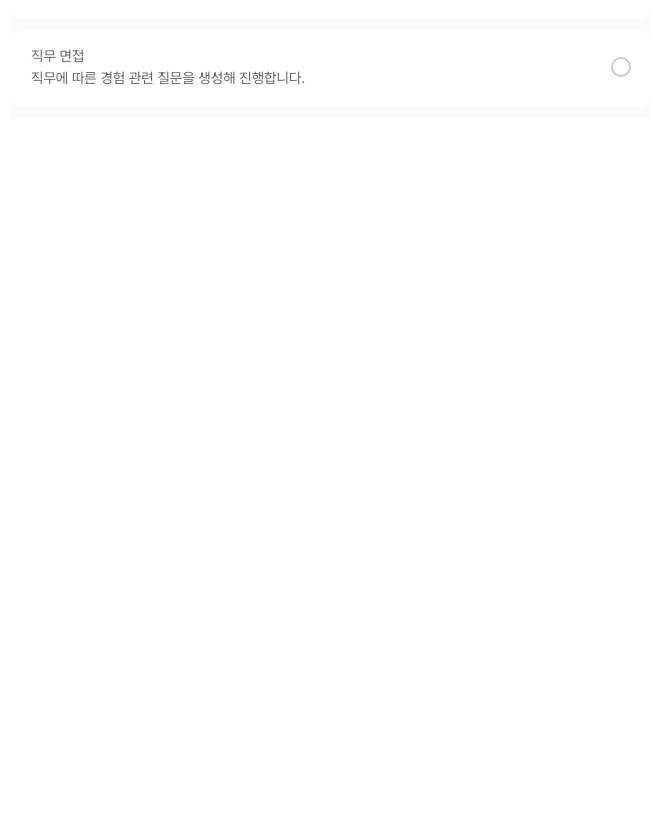
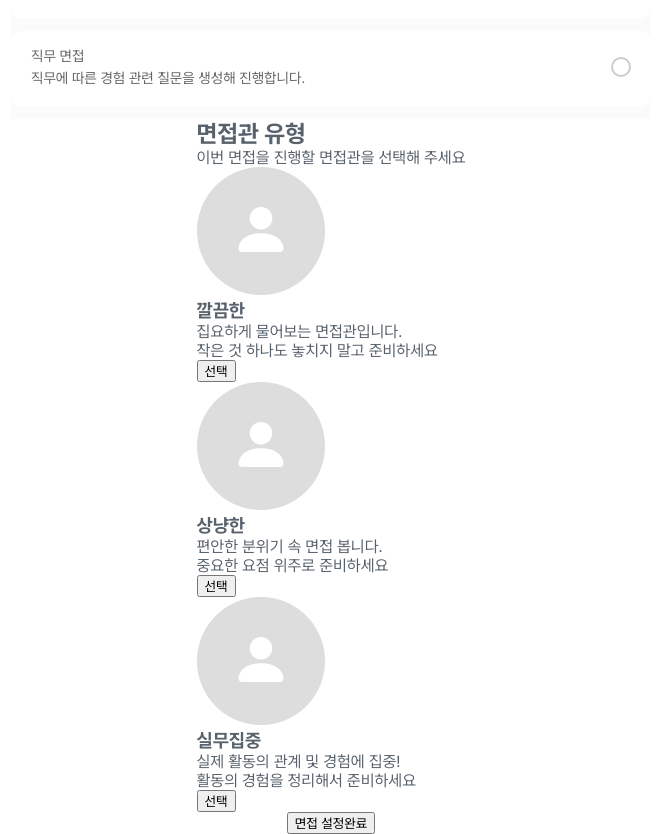
Before and after one commit to Hanium-Premind/Premind_FE, a React (Create React App) app: page /interview in a window 1280 px wide. Shown: the part 983-1817 px from the top of the page, without its empty margins (309-971 px from the left). Before the commit the page ends 1102 px from the top, so only its background shows below. Built offline with nearby package versions, Linux system fonts and the light colour scheme.

Commit message:
feat: 연습모드 작업중

```diff
--- a/src/App.js
+++ b/src/App.js
@@ -3,7 +3,7 @@ import './assets/sass/common.scss';
 import Navbar from './pages/Navbar';
 import Home from './pages/Home';
 import Interview from './pages/Interview/InterviewMain';
-import InterviewPractice from './pages/Interview/InterviewPrac';
+
 // import InterviewRecords from './pages/Interview/InterviewRecords';
 // import Portfolio from './pages/Portfolio';
 // import MyPage from './pages/MyPage';
@@ -19,7 +19,6 @@ const App = () => {
         {/* ✅ 각 페이지 라우팅 */}
         <Route path="/" element={<Home />} />
         <Route path="/interview" element={<Interview />} />
-        <Route path="/interview/practice" element={<InterviewPractice />} />
         {/* <Route path="/portfolio" element={<Portfolio />} /> */}
         {/* <Route path="/mypage" element={<MyPage />} /> */}
         {/* <Route path="/signup" element={<Signup />} /> */}
--- a/src/assets/sass/interview.scss
+++ b/src/assets/sass/interview.scss
@@ -37,8 +37,15 @@
       padding: 24px;
 
       &.active {
-        box-shadow: 0 6px 20px rgba(0,0,0,0.1);
-        transform: translateY(-4px);
+        background: #379A6F;
+        color: #fff;
+
+          .select-btn {
+          opacity: 1;
+          background: #fff;
+          color: #379A6F;
+          }
+
       }
 
       .card-header {
@@ -154,4 +161,39 @@
       }
     }
   }
+  .question-count-section {
+    max-width: 640px;
+    margin: 0 auto 40px;
+    text-align: left;
+
+    .section-title {
+      font-size: 1.5rem;
+      font-weight: 600;
+      color: #333;
+      margin-bottom: 8px;
+    }
+    .section-sub {
+      font-size: 0.95rem;
+      color: #666;
+      margin-bottom: 16px;
+    }
+
+    .count-control {
+      display: flex;
+      justify-content: flex-start;
+      align-items: center;
+
+      .count-select {
+        padding: 8px 12px;
+        font-size: 1rem;
+        border: 1px solid #28a745;
+        border-radius: 6px;
+        appearance: none;
+        background-size: 12px;
+        width: 120px;
+        cursor: pointer;
+      }
+    }
+  }
+
 }
--- a/src/pages/Interview/InterviewMain.jsx
+++ b/src/pages/Interview/InterviewMain.jsx
@@ -6,6 +6,7 @@ import { useNavigate } from 'react-router-dom';
 import intIcon1 from '../../assets/img/intIcon1.png';
 import intIcon2 from '../../assets/img/intIcon2.png';
 import intIcon3 from '../../assets/img/intIcon3.png';
+import ivIcon from '../../assets/img/Icons.png';
 
 const MODES = [
   {
@@ -14,7 +15,6 @@ const MODES = [
     desc1: '면접 부담 없이 편안하게 몇 번이든',
     desc2: '내가 원하는 대로!',
     img: intIcon1,
-    path: '/interview/practice' ,
   },
   {
     id: 'real',
@@ -22,7 +22,6 @@ const MODES = [
     desc1: '실제 면접처럼 처음부터 긴장감 있게',
     desc2: '확실하게 준비!',
     img: intIcon2,
-    path: '/interview/real',
   },
   {
     id: 'review',
@@ -30,7 +29,30 @@ const MODES = [
     desc1: '내가 놓치고 있던 부분을 다시 복기하며',
     desc2: '더 나은 답변 준비!',
     img: intIcon3,
-    path: '/interview/review',
+  }
+];
+
+const INTERVIEWERS = [
+  {
+    id: 'strict',
+    title: '깔끔한',
+    desc1: '집요하게 물어보는 면접관입니다.',
+    desc2: '작은 것 하나도 놓치지 말고 준비하세요',
+    icon: ivIcon
+  },
+  {
+    id: 'friendly',
+    title: '상냥한',
+    desc1: '편안한 분위기 속 면접 봅니다.',
+    desc2: '중요한 요점 위주로 준비하세요',
+    icon: ivIcon
+  },
+  {
+    id: 'practical',
+    title: '실무집중',
+    desc1: '실제 활동의 관계 및 경험에 집중!',
+    desc2: '활동의 경험을 정리해서 준비하세요',
+    icon: ivIcon
   }
 ];
 
@@ -43,7 +65,16 @@ const TYPES = [
 export default function InterviewSetup() {
   const [selectedMode, setSelectedMode] = useState(null);
   const [selectedType, setSelectedType] = useState(null);
+  const [questionCount, setQuestionCount] = useState(10);
+  const [selectedInterviewer, setSelectedInterviewer] = useState(null);
+  const [resume, setResume] = useState('');
+  const [portfolio, setPortfolio] = useState('');
   const navigate = useNavigate();
+
+  const handleSelectMode = (modeId) => {
+    setSelectedMode(modeId);
+    // TODO: 백엔드로 선택값 전송하는 로직 추가하기
+  };
 
   return (
     <div className="interview-setup">
@@ -68,7 +99,7 @@ export default function InterviewSetup() {
               className="select-btn"
               onClick={e => {
                 e.stopPropagation();
-                navigate(mode.path);
+                handleSelectMode(mode.id);
               }}
             >
               선택
@@ -100,6 +131,76 @@ export default function InterviewSetup() {
           ))}
         </ul>
       </div>
+      {/* 3. 연습 모드일 때만: 질문 갯수 드롭다운 */}
+      {selectedMode === 'practice' && (
+        <section className="question-count-section">
+          <h2 className="section-title">면접 질문 갯수</h2>
+          <p className="section-sub">
+            이번 면접에서 진행할 질문의 갯수를 설정해 주세요.
+            설정 없으면 기본(10개)으로 진행됩니다.
+          </p>
+          <div className="count-control">
+            <select
+              className="count-select"
+              value={questionCount}
+              onChange={e => setQuestionCount(Number(e.target.value))}
+            >
+              {[...Array(11)].map((_, i) => {
+                const n = 5 + i;
+                return (
+                  <option key={n} value={n}>
+                    {n}개
+                  </option>
+                );
+              })}
+            </select>
+          </div>
+        </section>
+      )}
+
+      {/* 4. 면접관 유형 */}
+      <section className="interviewer-section">
+        <h2 className="section-title">면접관 유형</h2>
+        <p className="section-sub">
+          이번 면접을 진행할 면접관을 선택해 주세요
+        </p>
+        <div className="interviewer-cards">
+          {INTERVIEWERS.map(iv => (
+            <div
+              key={iv.id}
+              className={`interviewer-card ${
+                selectedInterviewer === iv.id ? 'active' : ''
+              }`}
+              onClick={() => setSelectedInterviewer(iv.id)}
+            >
+              <img src={iv.icon} alt={iv.title} className="iv-icon" />
+              <h3>{iv.title}</h3>
+              <p className="iv-desc1">{iv.desc1}</p>
+              <p className="iv-desc2">{iv.desc2}</p>
+              <button
+                className="select-btn"
+                onClick={e => {
+                  e.stopPropagation();
+                }}
+              >
+                선택
+              </button>
+            </div>
+          ))}
+        </div>
+      </section>
+
+      {/* 5. 완료 버튼 */}
+      <div className="complete-container">
+        <button
+          className="complete-btn"
+          onClick={() => {
+            /* onComplete 로직 */
+          }}
+        >
+          면접 설정완료
+        </button>
+      </div>
     </div>
   );
 }
```
Also changed, not shown: src/assets/img/Icons.png (added), src/pages/Interview/InterviewPrac.jsx (deleted).
